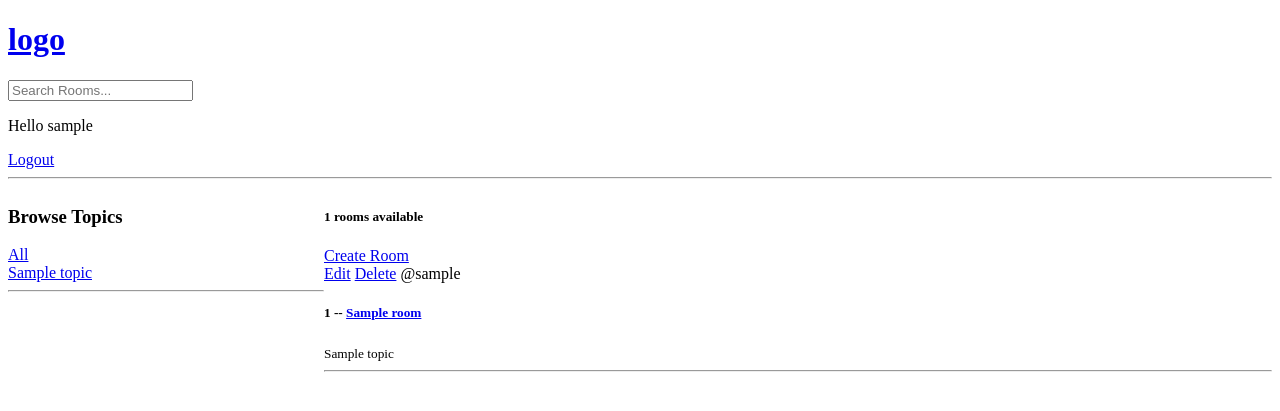
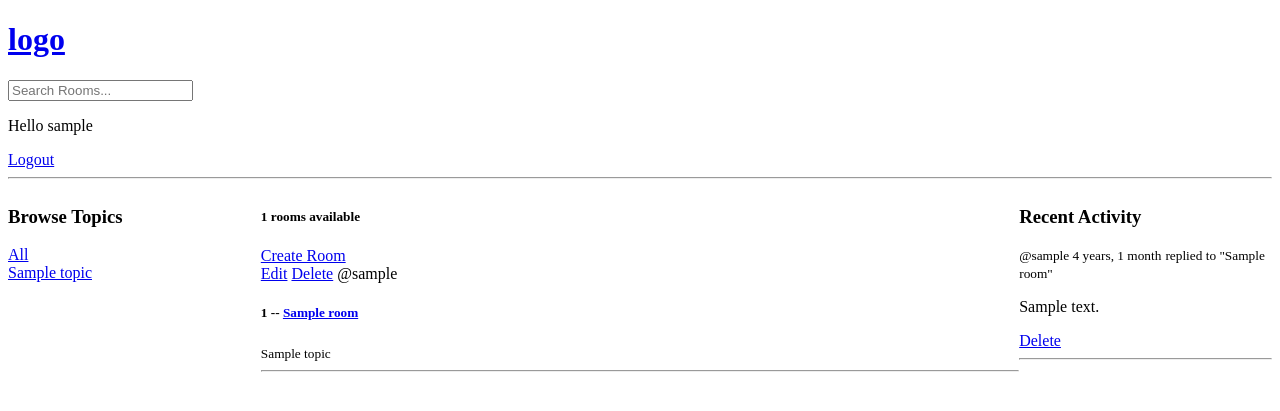
Before and after one commit to JaiSehgal007/discussion_room, a Django app: page / in a window 1280 px wide. Shown: the top 411 px of the page. Run offline with Django 5.2, Linux system fonts and the light colour scheme; a user stored in the database is signed in; tables that the repository leaves empty hold one stand-in row (values such as "Sample post").

Commit message:
Modified Home Component & Added Recent Activity

```diff
--- a/base/models.py
+++ b/base/models.py
@@ -32,5 +32,8 @@ class Message(models.Model):
     updated=models.DateTimeField(auto_now=True)
     created=models.DateTimeField(auto_now_add=True) # only take a timstamp when it is crated
 
+    class Meta:
+        ordering=['-updated','-created']
+
     def __str__(self):
         return self.body[0:50]
--- /dev/null
+++ b/base/templates/base/activity_component.html
@@ -0,0 +1,12 @@
+<h3>Recent Activity</h3>
+{% for message in room_messages %}
+<div>
+    <small>@{{message.user}} {{message.created|timesince}}</small>
+    <small>replied to "{{message.room}}"</small>
+    <p>{{message.body}}</p>
+    {% if request.user == message.user %}
+        <a href="{% url 'delete-message' message.id %}">Delete</a>
+    {% endif %}
+    <hr>
+</div>
+{% endfor %}
--- /dev/null
+++ b/base/templates/base/feed_component.html
@@ -0,0 +1,14 @@
+<div>
+    {% for room in rooms %}
+    <div>
+        {% if request.user == room.host %}
+        <a href="{% url 'update-room' room.id %}">Edit</a>
+        <a href="{% url 'delete-room' room.id %}">Delete</a>
+        {% endif %}
+        <span>@{{room.host.username}}</span>
+        <h5>{{room.id}} -- <a href="{% url 'room' room.id %}">{{room.name}}</a></h5>
+        <small>{{room.topic.name}}</small>
+        <hr>
+    </div>
+    {% endfor %}
+</div>
--- a/base/templates/base/home.html
+++ b/base/templates/base/home.html
@@ -3,43 +3,25 @@
 {% block content %}
 
 <style>
-    .home-container{
+    .home-container {
         display: grid;
-        grid-template-columns: 1fr 3fr;
+        grid-template-columns: 1fr 3fr 1fr;
     }
 </style>
 
 <div class="home-container">
     <div>
-        <h3>Browse Topics</h3>
-        <div>
-            <a href="{% url 'home' %}">All</a>
-        </div>
-        {% for topic in topics %}
-        <div>
-            <a href="{% url 'home' %}?q={{topic.name}}">{{topic.name}}</a>
-        </div>
-        {% endfor %}
-        <hr>
+        {% include 'base/topics_component.html' %}
     </div>
 
     <div>
         <h5>{{room_count}} rooms available</h5>
         <a href="{% url 'create-room' %}">Create Room</a>
-        <div>
-            {%  for room in rooms %}
-                <div>
-                    {% if request.user == room.host %}
-                    <a href="{% url 'update-room' room.id %}">Edit</a>
-                    <a href="{% url 'delete-room' room.id %}">Delete</a>
-                    {% endif %}
-                    <span>@{{room.host.username}}</span>
-                    <h5>{{room.id}} -- <a href="{% url 'room' room.id %}">{{room.name}}</a></h5>
-                    <small>{{room.topic.name}}</small>
-                    <hr>
-                </div>
-            {% endfor %}
-        </div>
+        {% include 'base/feed_component.html' %}
+    </div>
+
+    <div>
+        {% include 'base/activity_component.html' %}
     </div>
 
 </div>
--- /dev/null
+++ b/base/templates/base/topics_component.html
@@ -0,0 +1,9 @@
+<h3>Browse Topics</h3>
+<div>
+    <a href="{% url 'home' %}">All</a>
+</div>
+{% for topic in topics %}
+<div>
+    <a href="{% url 'home' %}?q={{topic.name}}">{{topic.name}}</a>
+</div>
+{% endfor %}
--- a/base/views.py
+++ b/base/views.py
@@ -72,15 +72,17 @@ def home(request):
 
     room_count=rooms.count()
 
+    room_messages=Message.objects.filter(Q(room__topic__name__icontains=q))
 
     topic=Topic.objects.all()
-    context={'rooms':rooms,'topics':topic,'room_count':room_count}
+    context={'rooms':rooms,'topics':topic,'room_count':room_count,'room_messages':room_messages}
     return render(request,'base/home.html',context)
 
 def room(request,pk):
     room= Room.objects.get(id=pk)
     room_messages=room.message_set.all().order_by('-created') # it is used to get the 'set of messages' which are the children of this room, that is which have this room as the foreign key (for many to one relationship)
     participants=room.participants.all() # for many to many relationship
+
     if request.method == 'POST':
         message = Message.objects.create(
             user=request.user,
@@ -92,6 +94,8 @@ def room(request,pk):
 
     context={'room':room,'room_messages':room_messages,'participants':participants}
     return render(request,'base/room.html',context)
+
+
 
 @login_required(login_url='login')
 def createRoom(request):
```
Also changed, not shown: base/templates/base/profile.html (added, +7 -0 lines), base/migrations/0004_alter_message_options.py (added).
